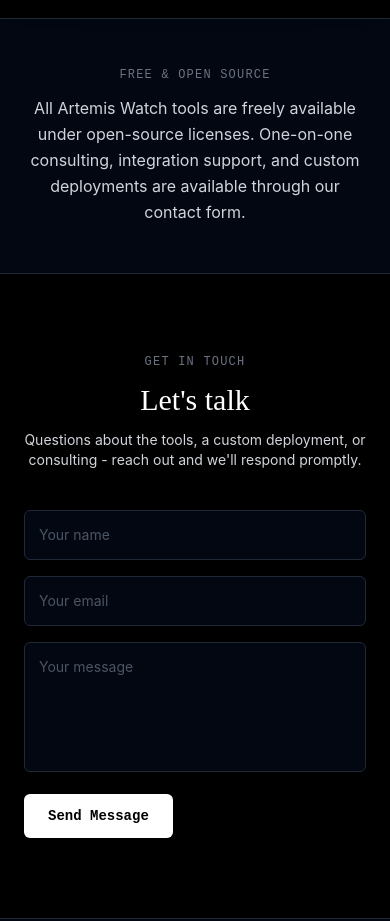
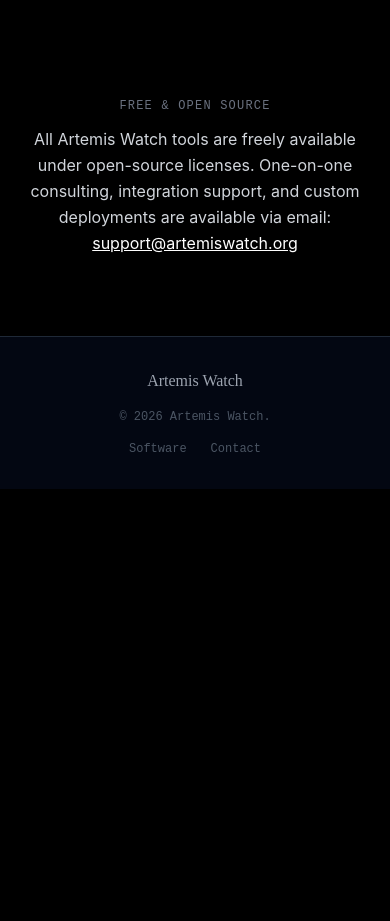
Before and after one commit to artemis-watch/artemiswatch.org, a website: page src/index.html in a window 390 px wide. Shown: the part 6009-6930 px from the top of the page. After the commit the page ends 6498 px from the top, so only its background shows below. Drawn offline with nearby package versions, Linux system fonts and the light colour scheme; files that its build step writes are made by us from their sources; files whose address does not match are found by name; a web font is replaced by a local one.

Commit message:
added email instead of contact form

```diff
--- a/package.json
+++ b/package.json
@@ -5,9 +5,11 @@
     "build:css": "tailwindcss -i src/input.css -o dist/style.css --minify",
     "build:copy": "node build.mjs",
     "build": "npm run build:css && npm run build:copy",
-    "dev": "tailwindcss -i src/input.css -o dist/style.css --watch"
+    "dev": "concurrently -k \"tailwindcss -i src/input.css -o dist/style.css --watch\" \"node build.mjs --watch\" \"browser-sync start --server dist --files 'dist/**/*' --no-open\""
   },
   "devDependencies": {
+    "browser-sync": "^3.0.4",
+    "concurrently": "^9.2.1",
     "tailwindcss": "^3"
   }
 }
--- a/src/index.html
+++ b/src/index.html
@@ -524,31 +524,15 @@
     </div>
 </section>
 
-<section class="bg-gray-950 py-12 px-6 border-y border-gray-800">
+<section class="bg-black py-20 px-6 md:px-10">
     <div class="max-w-3xl mx-auto text-center">
         <p class="pt-mono text-xs text-gray-500 uppercase tracking-widest mb-3">Free &amp; Open Source</p>
         <p class="text-gray-300 text-base leading-relaxed">
-            All Artemis Watch tools are freely available under open-source licenses. One-on-one consulting, integration support, and custom deployments are available through our contact form.
+            All Artemis Watch tools are freely available under open-source licenses. One-on-one consulting, integration support, and custom deployments are available via email: <a class="text-white underline" href="mailto:support@artemiswatch.org">support@artemiswatch.org</a>
         </p>
     </div>
 </section>
 
-<section id="contact" class="bg-black py-20 px-6 md:px-10">
-    <div class="max-w-2xl mx-auto">
-        <p class="pt-mono text-xs text-gray-500 uppercase tracking-widest mb-3 text-center">Get in Touch</p>
-        <h2 class="didot text-3xl md:text-4xl text-center mb-3">Let's talk</h2>
-        <p class="text-gray-300 text-sm text-center mb-10">Questions about the tools, a custom deployment, or consulting - reach out and we'll respond promptly.</p>
-        <form action="https://fabform.io/f/GOnhwWP" method="POST" class="space-y-4">
-            <input type="text" name="name" placeholder="Your name" required
-                class="form-input w-full p-3.5 bg-gray-950 rounded-md border border-gray-800 text-sm text-gray-200 placeholder-gray-600" />
-            <input type="email" name="email" placeholder="Your email" required
-                class="form-input w-full p-3.5 bg-gray-950 rounded-md border border-gray-800 text-sm text-gray-200 placeholder-gray-600" />
-            <textarea name="message" rows="5" placeholder="Your message" required
-                class="form-input w-full p-3.5 bg-gray-950 rounded-md border border-gray-800 text-sm text-gray-200 placeholder-gray-600 resize-none"></textarea>
-            <button type="submit" class="pt-mono text-sm bg-white text-black px-6 py-3 rounded-md font-semibold hover:bg-gray-200 transition">Send Message</button>
-        </form>
-    </div>
-</section>
 
 <footer class="bg-gray-950 border-t border-gray-800 py-8 px-6">
     <div class="max-w-6xl mx-auto flex flex-col md:flex-row justify-between items-center gap-4">
```
Also changed, not shown: build.mjs (+19 -6 lines), 1 other file.
